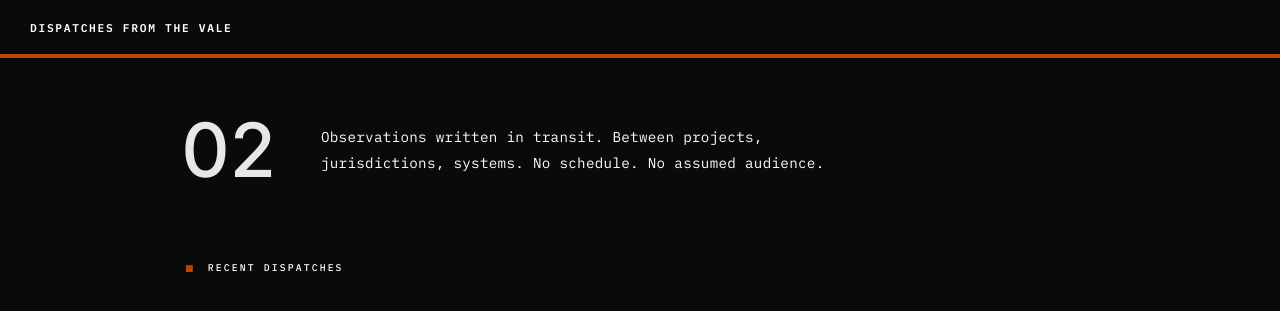
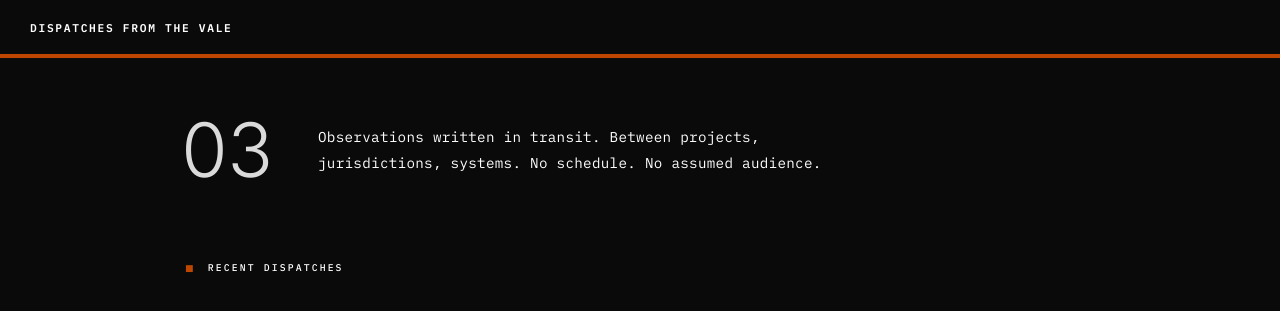
Before and after one commit to valeobserver/dispatches-from-the-vale, a Jekyll site: the page built from index.html, in a window 1280 px wide. Shown: the top 311 px of the page. Built offline with Jekyll 4.4.1, drawn with Linux system fonts in a browser that asks for light colours.

Commit message:
Update default.html

```diff
--- a/_layouts/default.html
+++ b/_layouts/default.html
@@ -72,11 +72,11 @@
         .hero-index {
             font-size: 5rem;
             font-family: 'Inter', sans-serif;
-            font-weight: 500;
+            font-weight: 300;
             line-height: 0.85;
             color: var(--fg);
             margin-left: -0.05em;
-            opacity: 0.9;
+            opacity: 0.85;
         }
 
     .hero-text {
@@ -193,9 +193,12 @@
 <main>
   {% if page.url == "/" or page.url == "/index.html" %}
 
+  {% assign dispatch_count = site.posts | size %}
 
   <section class="hero">
-    <div class="hero-index">02</div>
+    <div class="hero-index">
+      {{ dispatch_count | prepend: "0" | slice: -2, 2 }}
+    </div>
     <p class="hero-text">
       Observations written in transit. Between projects, jurisdictions, systems. No schedule. No assumed audience.
     </p>
```
